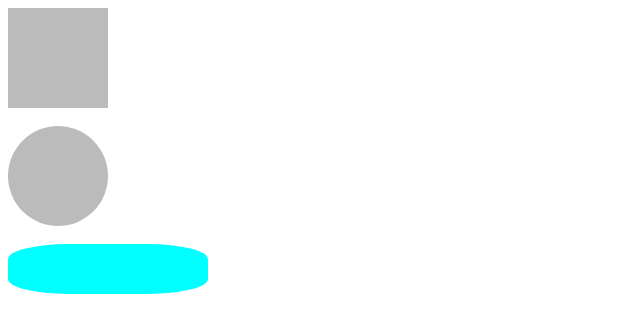
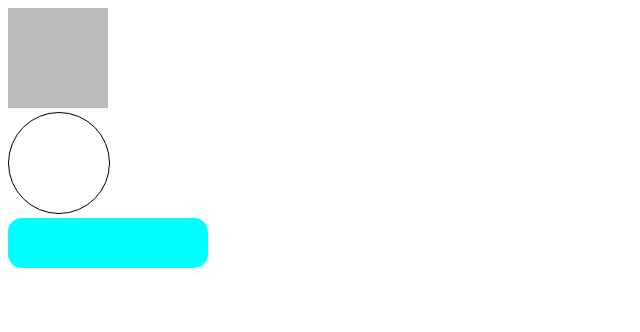
Before and after one commit to Arupparida/30daysofcss, a plain HTML site: page Day1_Shapelabs/DAY1_shapelabs.html in a window 1280 px wide. Shown: the whole page, without its empty margins (0-640 px from the left). Drawn offline with Linux system fonts and the light colour scheme.

Commit message:
added changes to circle

```diff
--- a/Day1_Shapelabs/DAY1.CSS
+++ b/Day1_Shapelabs/DAY1.CSS
@@ -2,17 +2,22 @@
   width: 100px;
   height: 100px;
   background-color: #bbb;
+  display: inline-block;
 }
 #circle {
   width: 100px;
   height: 100px;
   border-radius: 50%;
-  background-color: #bbb;
+  border-color: black;
+  border: 1px solid;
+  /*background-color: #bbb;*/
+  display: inline-block;
 }
 
 #button {
   width: 200px;
   height: 50px;
-  border-radius: 30%;
+  border-radius: 14px;
   background-color: aqua;
+  display: inline-block;
 }
```
